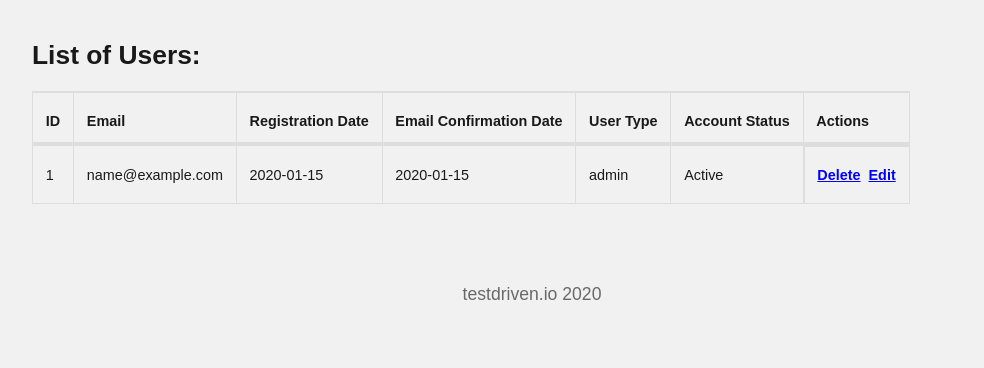
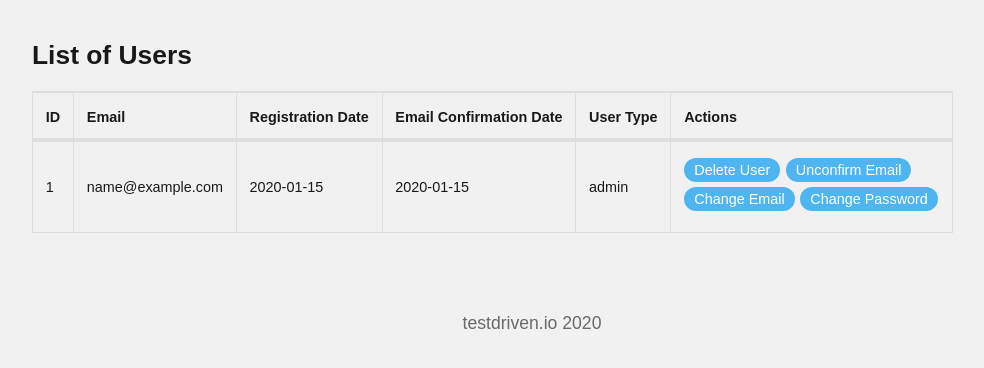
Before and after one commit to dreamkatana/flask-stock-portfolio-code, a Flask app: template project/admin/templates/admin/users.html in a window 1280 px wide. Shown: the part 74-442 px from the top of the page, without its empty margins (108-1092 px from the left). Run offline with Flask 2, Linux system fonts and the light colour scheme; the template is opened without the code that fills it: values that come from a table or form of the project are taken from there, others are empty; tables that the repository leaves empty hold one stand-in row (values such as "Sample post").

Commit message:
Added buttons to admin page

```diff
--- a/project/admin/templates/admin/users.html
+++ b/project/admin/templates/admin/users.html
@@ -6,7 +6,7 @@
 
 {% block content %}
 <div class="stock-container">
-  <h1>List of Users:</h1>
+  <h1>List of Users</h1>
 
   <table class="stock-table">
     <!-- Table Header Row -->
@@ -17,7 +17,6 @@
         <th>Registration Date</th>
         <th>Email Confirmation Date</th>
         <th>User Type</th>
-        <th>Account Status</th>
         <th>Actions</th>
       </tr>
     </thead>
@@ -35,14 +34,16 @@
             <td>-</td>
           {% endif %}
           <td>{{ user.user_type }}</td>
-          {%  if user.is_active %}
-            <td>Active</td>
-          {% else %}
-            <td>Disabled Account</td>
-          {% endif %}
-          <td class="stock-actions">
-            <a class="stocks-actions-link" href="{{ url_for('admin.admin_delete_user', id=user.id) }}">Delete</a>
-            <a class="stocks-actions-link" href="#">Edit</a>
+          <td class="users-actions">
+            <a class="users-actions-link" href="{{ url_for('admin.admin_delete_user', id=user.id) }}">Delete User</a>
+            {% if user.email_confirmed %}
+              <a class="users-actions-link" href="#">Unconfirm Email</a>
+            {% else %}
+              <a class="users-actions-link" href="#">Confirm Email</a>
+            {% endif %}
+            <br>
+            <a class="users-actions-link" href="#">Change Email</a>
+            <a class="users-actions-link" href="#">Change Password</a>
           </td>
         </tr>
       {% endfor %}
--- a/project/static/css/stocks_style.css
+++ b/project/static/css/stocks_style.css
@@ -8,7 +8,7 @@ table {
 
 td, th {
   border: 1px solid #ddd;
-  padding: 1.25rem .8rem;
+  padding: 1.0rem 0.8rem;
   overflow: hidden;
 }
 
@@ -40,3 +40,28 @@ table a {
 .stocks-actions-link + .stocks-actions-link {
   margin-left: 0.5rem;
 }
+
+
+/* Admin - Users View
+ ********************/
+.users-actions-link {
+  display:inline-block;
+  padding:0.3em 0.7em;
+  margin:0 0.1em 0.3em 0;
+  border-radius:2em;
+  box-sizing: border-box;
+  text-decoration:none;
+  font-weight: 500;
+  color:#FFFFFF;
+  background-color:#4eb5f1;
+  text-align:center;
+  transition: all 0.2s;
+}
+
+.users-actions-link:hover{
+  background-color:#4095c6;
+}
+
+.users-actions-link:visited {
+  color:#FFFFFF;
+}
```
Also changed, not shown: tests/functional/test_admin.py (+6 -1 lines).
